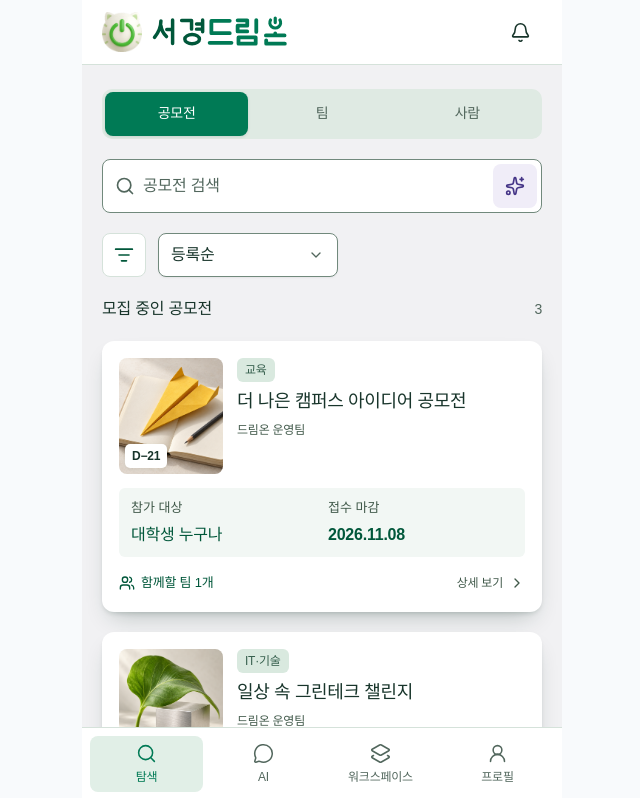
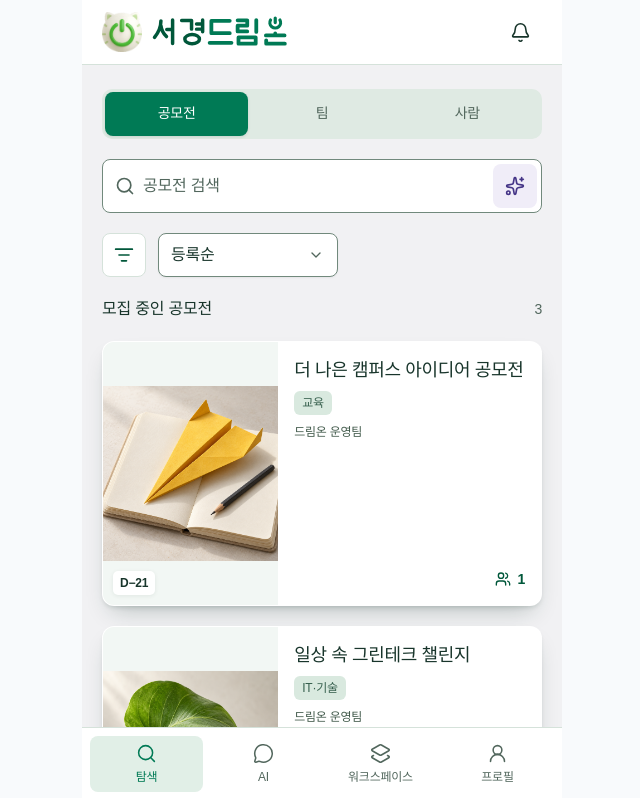
Before and after one commit to wejo-team/sku-dreamon, a React (Vite) app in the folder design-reference/: page /design-preview/explore in a window 1280 px wide. Shown: the top 798 px of the page, without its empty margins (318-958 px from the left). Built offline with nearby package versions, Linux system fonts and the light colour scheme; a web font is replaced by a local one.

Commit message:
refactor(design): simplify explore contest cards around portrait posters

```diff
--- a/design-reference/src/features/design-preview/ExplorePages.tsx
+++ b/design-reference/src/features/design-preview/ExplorePages.tsx
@@ -272,7 +272,6 @@
                 key={item.id}
                 to={previewPath(`/contests/${item.id}?from=${from}`)}
               >
-                <div className="preview-contest-heading">
                 <div className="preview-contest-cover">
                   <ContestCover
                     src={item.cover}
@@ -285,25 +284,12 @@
                   </span>
                 </div>
                 <div className="preview-contest-copy">
+                  <h3>{item.title}</h3>
                   <Badge>{item.category}</Badge>
-                    <h3>{item.title}</h3>
                   <p className="preview-muted">{item.organizer}</p>
-                  </div>
-                </div>
-                <dl className="preview-card-facts">
-                  <div>
-                    <dt>참가 대상</dt>
-                    <dd>{item.audience}</dd>
-                  </div>
-                  <div>
-                    <dt>접수 마감</dt>
-                    <dd>{item.deadline}</dd>
-                  </div>
-                </dl>
-                <div className="preview-card-footer">
-                  <span>
+                  <span className="preview-contest-teams">
                     <Users size={16} aria-hidden="true" />
-                    함께할 팀{' '}
+                    <span className="sr-only">모집 중인 팀 </span>
                     {
                       teams.filter(
                         (team) =>
@@ -311,11 +297,7 @@
                           team.status === '모집중',
                       ).length
                     }
-                    개
-                  </span>
-                  <span className="preview-contest-detail-link">
-                    상세 보기
-                    <ChevronRight size={16} aria-hidden="true" />
+                    <span className="sr-only">개</span>
                   </span>
                 </div>
               </Link>
--- a/design-reference/src/features/design-preview/service-ui.css
+++ b/design-reference/src/features/design-preview/service-ui.css
@@ -339,11 +339,17 @@
   font-variant-numeric: tabular-nums;
 }
 .dreamon-preview .preview-explore .preview-contest-card {
-  gap: 14px;
+  display: grid;
+  grid-template-columns: minmax(0, 40%) minmax(0, 1fr);
+  align-items: stretch;
+  gap: 0;
+  padding: 0;
+  overflow: hidden;
 }
 .dreamon-preview .preview-explore .preview-contest-card h3 {
   margin: 0;
-  line-height: 1.5;
+  line-height: 1.4;
+  overflow-wrap: anywhere;
 }
 .dreamon-preview .preview-explore .preview-contest-card .preview-muted,
 .dreamon-preview .preview-explore .preview-card-facts,
@@ -355,32 +361,30 @@
 .dreamon-preview .preview-explore .preview-card-facts {
   margin: 0;
   gap: 8px;
-}
-.dreamon-preview .preview-contest-heading {
-  display: grid;
-  grid-template-columns: clamp(88px, 24cqi, 104px) minmax(0, 1fr);
-  align-items: start;
-  gap: 14px;
 }
 .dreamon-preview .preview-contest-cover {
   position: relative;
   display: grid;
   place-items: center;
-  height: 116px;
+  width: 100%;
+  min-width: 0;
+  min-height: 100%;
+  aspect-ratio: 2 / 3;
   overflow: hidden;
-  border-radius: 8px;
   background: var(--muted);
   color: var(--muted-foreground);
 }
 .dreamon-preview .preview-contest-cover img {
+  position: absolute;
+  inset: 0;
   width: 100%;
   height: 100%;
-  object-fit: cover;
+  object-fit: contain;
 }
 .dreamon-preview .preview-contest-cover .preview-deadline {
   position: absolute;
-  bottom: 6px;
-  left: 6px;
+  bottom: 10px;
+  left: 10px;
   padding: 2px 7px;
   border-radius: 5px;
   background: var(--card);
@@ -399,46 +403,25 @@
   display: flex;
   flex-direction: column;
   align-items: flex-start;
-  gap: 6px;
+  gap: 8px;
+  padding: 16px;
 }
 .dreamon-preview .preview-explore .preview-contest-copy .preview-muted {
   font-size: 12px;
   line-height: 18px;
 }
-.dreamon-preview .preview-explore .preview-contest-card .preview-card-facts {
-  display: grid;
-  grid-template-columns: 1fr 1fr;
-  gap: 12px;
-  padding: 10px 12px;
-  border-radius: 6px;
-  background: var(--muted);
-  font-size: 13px;
+.dreamon-preview .preview-contest-teams {
+  display: inline-flex;
+  align-items: center;
+  align-self: flex-end;
+  gap: 6px;
+  margin-top: auto;
+  padding-top: 8px;
+  color: var(--accent-foreground);
+  font-size: 14px;
+  font-weight: 600;
   line-height: 20px;
-}
-.dreamon-preview .preview-contest-card .preview-card-facts > div {
-  min-width: 0;
-  flex-direction: column;
-  gap: 2px;
-}
-.dreamon-preview .preview-contest-card .preview-card-facts dt {
-  font-size: 11px;
-  line-height: 16px;
-}
-.dreamon-preview .preview-contest-card .preview-card-facts dd {
-  text-align: left;
-  color: var(--foreground);
-  font-weight: 500;
   font-variant-numeric: tabular-nums;
-}
-.dreamon-preview .preview-contest-card .preview-card-footer {
-  border: 0;
-  padding-top: 0;
-  font-size: 13px;
-}
-.dreamon-preview .preview-contest-detail-link {
-  flex-shrink: 0;
-  color: var(--muted-foreground);
-  font-size: 12px;
 }
 .dreamon-preview .preview-explore .preview-card-footer {
   line-height: 24px;
```
Also changed, not shown: 6 other files (tests, documents, lock files or other folders). Lines whose indentation alone changed are shown as unchanged.
